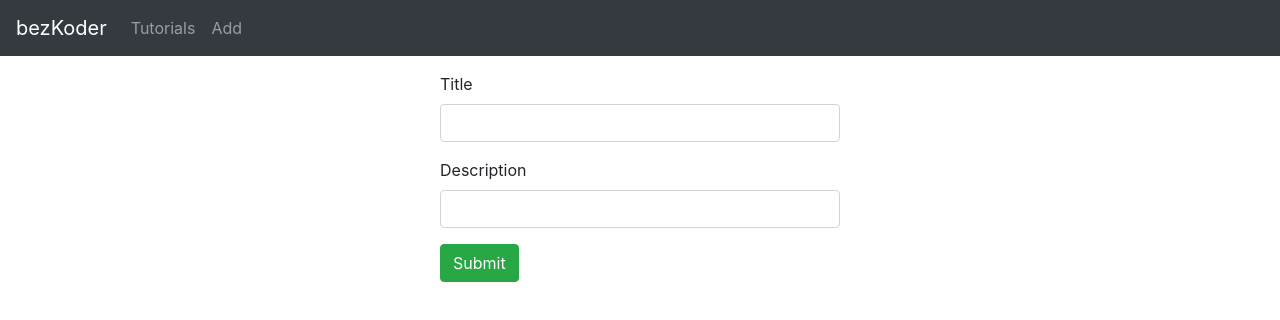
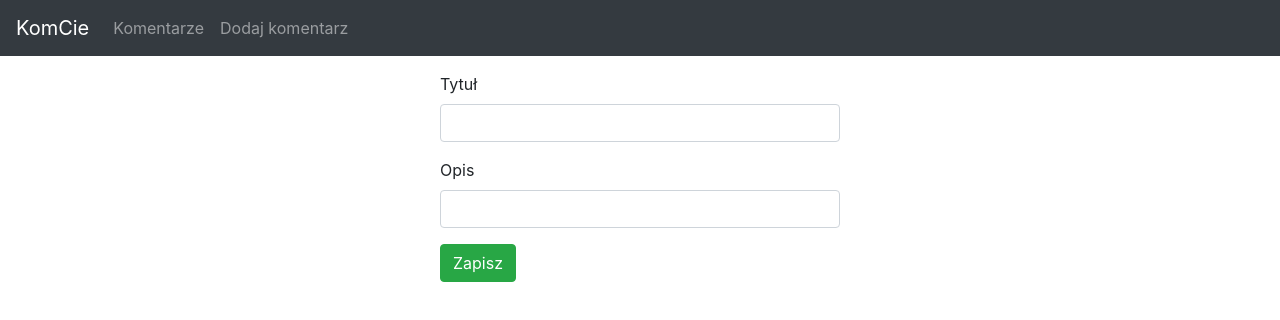
Before and after one commit to jakubGora/chmury, an Angular app: page /add in a window 1280 px wide. Shown: the top 320 px of the page. Built offline with nearby package versions, Linux system fonts and the light colour scheme.

Commit message:
init gcloud

```diff
--- a/src/app/app.component.html
+++ b/src/app/app.component.html
@@ -1,18 +1,17 @@
 <div>
   <nav class="navbar navbar-expand navbar-dark bg-dark">
-    <a href="#" class="navbar-brand">bezKoder</a>
+    <a href="#" class="navbar-brand">KomCie</a>
     <div class="navbar-nav mr-auto">
       <li class="nav-item">
-        <a routerLink="tutorials" class="nav-link">Tutorials</a>
+        <a routerLink="tutorials" class="nav-link">Komentarze</a>
       </li>
       <li class="nav-item">
-        <a routerLink="add" class="nav-link">Add</a>
+        <a routerLink="add" class="nav-link">Dodaj komentarz</a>
       </li>
     </div>
   </nav>
 
   <div class="container mt-3">
-
     <router-outlet></router-outlet>
   </div>
 </div>
--- a/src/app/components/add-tutorial/add-tutorial.component.html
+++ b/src/app/components/add-tutorial/add-tutorial.component.html
@@ -2,7 +2,7 @@
   <div class="submit-form">
     <div *ngIf="!submitted">
       <div class="form-group">
-        <label for="title">Title</label>
+        <label for="title">Tytuł</label>
         <input
           type="text"
           class="form-control"
@@ -14,7 +14,7 @@
       </div>
 
       <div class="form-group">
-        <label for="description">Description</label>
+        <label for="description">Opis</label>
         <input
           class="form-control"
           id="description"
@@ -24,12 +24,12 @@
         />
       </div>
 
-      <button (click)="saveTutorial()" class="btn btn-success">Submit</button>
+      <button (click)="saveTutorial()" class="btn btn-success">Zapisz</button>
     </div>
 
     <div *ngIf="submitted">
-      <h4>Tutorial was submitted successfully!</h4>
-      <button class="btn btn-success" (click)="newTutorial()">Add</button>
+      <h4>Pomyślnie dodano komentarz!</h4>
+      <button class="btn btn-success" (click)="newTutorial()">Dodaj</button>
     </div>
   </div>
 </div>
--- a/src/app/components/tutorial-details/tutorial-details.component.html
+++ b/src/app/components/tutorial-details/tutorial-details.component.html
@@ -1,29 +1,29 @@
 <div *ngIf="viewMode; else editable">
   <div *ngIf="currentTutorial.id">
-    <h4>Tutorial</h4>
+    <h4>Komentarz</h4>
     <div>
-      <label><strong>Title:</strong></label> {{ currentTutorial.title }}
+      <label><strong>Tytuł:</strong></label> {{ currentTutorial.title }}
     </div>
     <div>
-      <label><strong>Description:</strong></label>
+      <label><strong>Treść:</strong></label>
       {{ currentTutorial.description }}
     </div>
     <div>
       <label><strong>Status:</strong></label>
-      {{ currentTutorial.published ? "Published" : "Pending" }}
+      {{ currentTutorial.published ? "Opublikowano" : "Nie opublikowano" }}
     </div>
 
     <a
       class="badge badge-warning"
       routerLink="/tutorials/{{ currentTutorial.id }}"
     >
-      Edit
+      Edytuj
     </a>
   </div>
 
   <div *ngIf="!currentTutorial">
     <br />
-    <p>Please click on a Tutorial...</p>
+    <p>Kliknij w komentarz...</p>
   </div>
 </div>
 
@@ -32,7 +32,7 @@
     <h4>Tutorial</h4>
     <form>
       <div class="form-group">
-        <label for="title">Title</label>
+        <label for="title">Tytuł</label>
         <input
           type="text"
           class="form-control"
@@ -42,7 +42,7 @@
         />
       </div>
       <div class="form-group">
-        <label for="description">Description</label>
+        <label for="description">Treść</label>
         <input
           type="text"
           class="form-control"
@@ -54,7 +54,7 @@
 
       <div class="form-group">
         <label><strong>Status:</strong></label>
-        {{ currentTutorial.published ? "Published" : "Pending" }}
+        {{ currentTutorial.published ? "Opublikowany" : "Nie opublikowano" }}
       </div>
     </form>
 
@@ -63,18 +63,18 @@
       *ngIf="currentTutorial.published"
       (click)="updatePublished(false)"
     >
-      UnPublish
+      Cofnij publikacje
     </button>
     <button
       *ngIf="!currentTutorial.published"
       class="badge badge-primary mr-2"
       (click)="updatePublished(true)"
     >
-      Publish
+      Publikuj
     </button>
 
     <button class="badge badge-danger mr-2" (click)="deleteTutorial()">
-      Delete
+      Usuń
     </button>
 
     <button
@@ -82,13 +82,13 @@
       class="badge badge-success mb-2"
       (click)="updateTutorial()"
     >
-      Update
+      Zmień
     </button>
     <p>{{ message }}</p>
   </div>
 
   <div *ngIf="!currentTutorial.id">
     <br />
-    <p>Cannot access this Tutorial...</p>
+    <p>Nie ma takiego komentarza...</p>
   </div>
 </ng-template>
--- a/src/app/components/tutorials-list/tutorials-list.component.html
+++ b/src/app/components/tutorials-list/tutorials-list.component.html
@@ -12,13 +12,13 @@
           class="btn btn-outline-secondary"
           (click)="searchTitle()"
         >
-          SearchAAA
+          Wyszukaj
         </button>
       </div>
     </div>
   </div>
   <div class="col-md-6">
-    <h4>Tutorials List</h4>
+    <h4>Lista komentarzy:</h4>
     <ul class="list-group">
       <li
         class="list-group-item"
@@ -31,7 +31,7 @@
     </ul>
 
     <button class="m-3 btn btn-sm btn-danger" (click)="removeAllTutorials()">
-      Remove All
+      Usuń wszystkie komentarze
     </button>
   </div>
   <div class="col-md-6">
```
